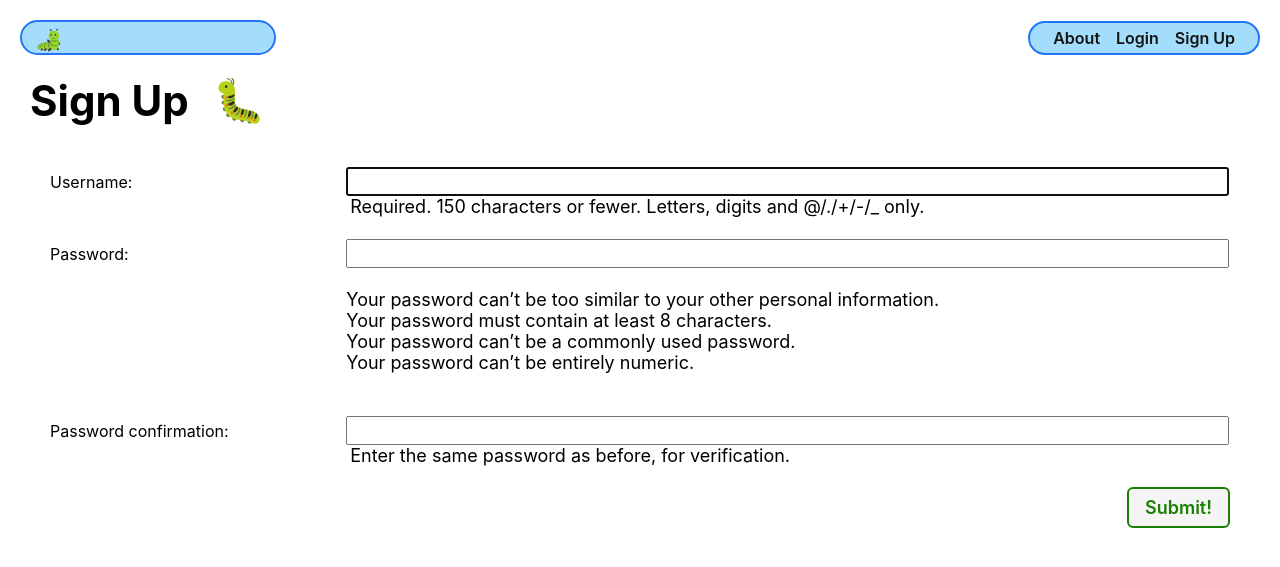
After one commit to Baileybk2/django-crud-app-lab, a Django app: page /accounts/signup/ in a window 1280 px wide. The commit adds this page. Shown: the top 567 px of the page. Run offline with Django 5.2, Linux system fonts and the light colour scheme.

Commit message:
finished auth and fixed add-bug fields to exclude user

```diff
--- a/abugslife/settings.py
+++ b/abugslife/settings.py
@@ -118,6 +118,8 @@ USE_TZ = True
 
 STATIC_URL = 'static/'
 
+LOGIN_URL = 'home'
+
 LOGIN_REDIRECT_URL = 'bug-index'
 
 LOGOUT_REDIRECT_URL = 'home'
--- a/my_app/templates/base.html
+++ b/my_app/templates/base.html
@@ -38,6 +38,7 @@
           {% else %}
           <li><a href="{% url 'about' %}">About</a></li>
           <li><a href="{% url 'home' %}">Login</a></li>
+          <li><a href="{% url 'signup' %}">Sign Up</a></li>
           {% endif %}
         </ul>
       </nav>
--- /dev/null
+++ b/my_app/templates/signup.html
@@ -0,0 +1,19 @@
+{% extends 'base.html' %} {% load static %} {% block head %}
+<link rel="stylesheet" href="{% static 'css/form.css' %}" />
+{% endblock %} {% block content %}
+<div class="page-header">
+  <h1>Sign Up</h1>
+  <img src="{% static 'images/bug.svg' %}" alt="Bug" />
+</div>
+{% if error_message %}
+<p class="red-text">{{ error_message }}</p>
+{% endif %}
+<form action="" method="post" class="form-container" autocomplete="off">
+  {% csrf_token %}
+  <table>
+    {{ form.as_table }}
+  </table>
+  <button type="submit" class="btn submit">Submit!</button>
+</form>
+
+{% endblock %}
--- a/my_app/urls.py
+++ b/my_app/urls.py
@@ -14,4 +14,6 @@ urlpatterns = [
         views.add_sighting,
         name='add-sighting'
     ),
+    path('accounts/signup/', views.signup, name='signup'),
+
 ]
--- a/my_app/views.py
+++ b/my_app/views.py
@@ -1,9 +1,13 @@
 from django.shortcuts import render, redirect
 from django.views.generic.edit import CreateView, UpdateView, DeleteView
+from django.views.generic import ListView, DetailView
+from django.contrib.auth import login
+from django.contrib.auth.forms import UserCreationForm
 from django.contrib.auth.views import LoginView
+from django.contrib.auth.decorators import login_required
+from django.contrib.auth.mixins import LoginRequiredMixin
 from .models import Bug
 from .forms import SightingForm
-
 
 
 # Create your views here.
@@ -13,28 +17,34 @@ class Home(LoginView):
 def about(request):
     return render(request, 'about.html')
 
+@login_required
 def bug_index(request):
-    bugs = Bug.objects.all()
+    bugs = Bug.objects.filter(user=request.user)
     return render(request, 'bugs/index.html', {'bugs': bugs })
 
+@login_required
 def bug_detail(request, bug_id):
     bug = Bug.objects.get(id=bug_id)
     sighting_form = SightingForm()
     return render(request, 'bugs/detail.html', {'bug': bug, 'sighting_form': sighting_form})
 
-class BugCreate(CreateView):
+class BugCreate(LoginRequiredMixin, CreateView):
     model = Bug
-    fields = '__all__'
-    success_url = '/bugs/'
+    fields = ['name', 'species', 'description', 'lifespan']
 
-class BugUpdate(UpdateView):
+    def form_valid(self, form):
+        form.instance.user = self.request.user
+        return super().form_valid(form)
+
+class BugUpdate(LoginRequiredMixin, UpdateView):
     model = Bug
     fields = ['species', 'description', 'lifespan']
 
-class BugDelete(DeleteView):
+class BugDelete(LoginRequiredMixin, DeleteView):
     model = Bug
     success_url = '/bugs/'
 
+@login_required
 def add_sighting(request, bug_id):
     form = SightingForm(request.POST)
     if form.is_valid():
@@ -42,3 +52,17 @@ def add_sighting(request, bug_id):
         new_sighting.bug_id = bug_id
         new_sighting.save()
     return redirect('bug-detail', bug_id=bug_id)
+
+def signup(request):
+    error_message = ''
+    if request.method == 'POST':
+        form = UserCreationForm(request.POST)
+        if form.is_valid():
+            user = form.save()
+            login(request, user)
+            return redirect('bug-index')
+        else:
+            error_message = 'Invalid sign up - try again'
+    form = UserCreationForm()
+    context = {'form': form, 'error_message': error_message}
+    return render(request, 'signup.html', context)
```
